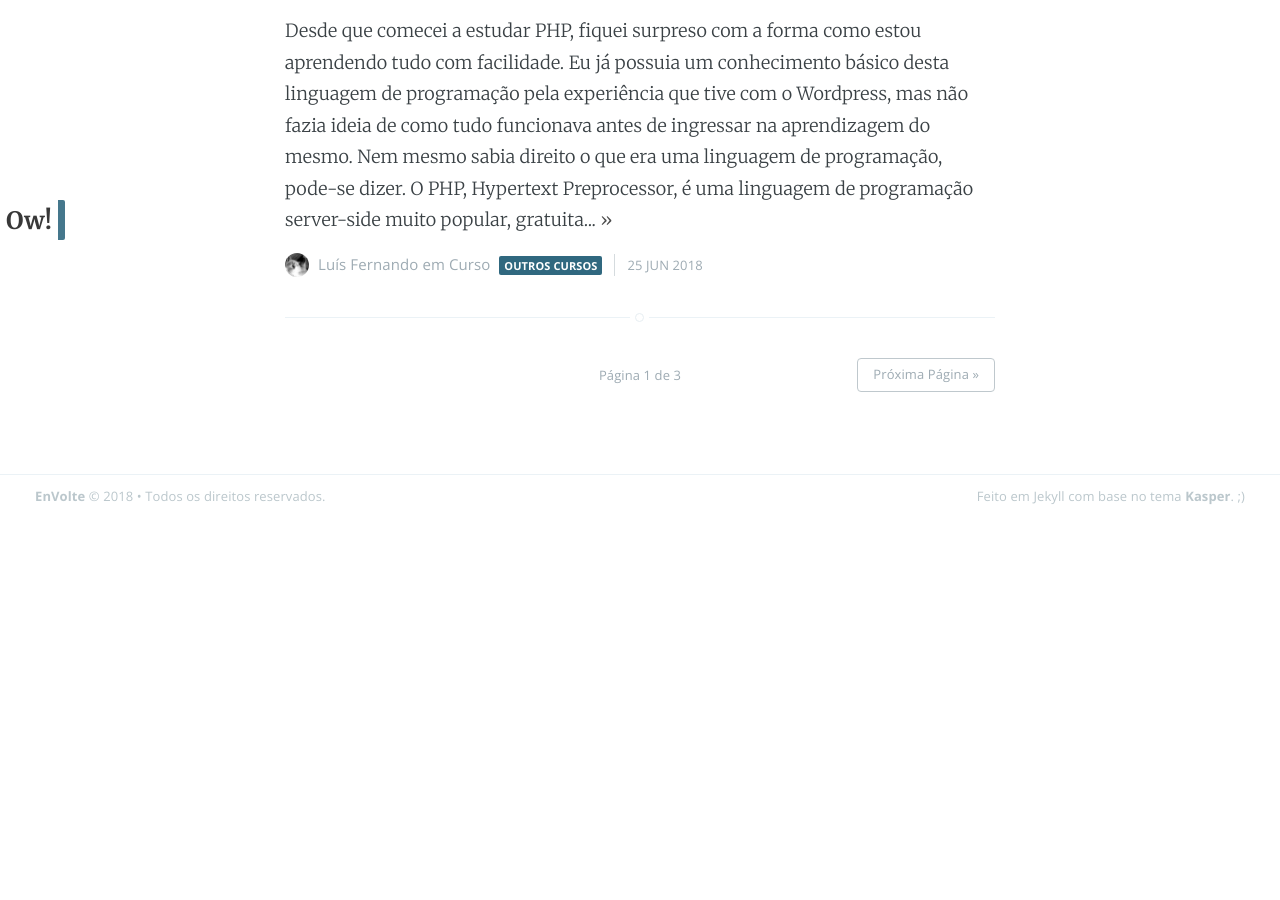
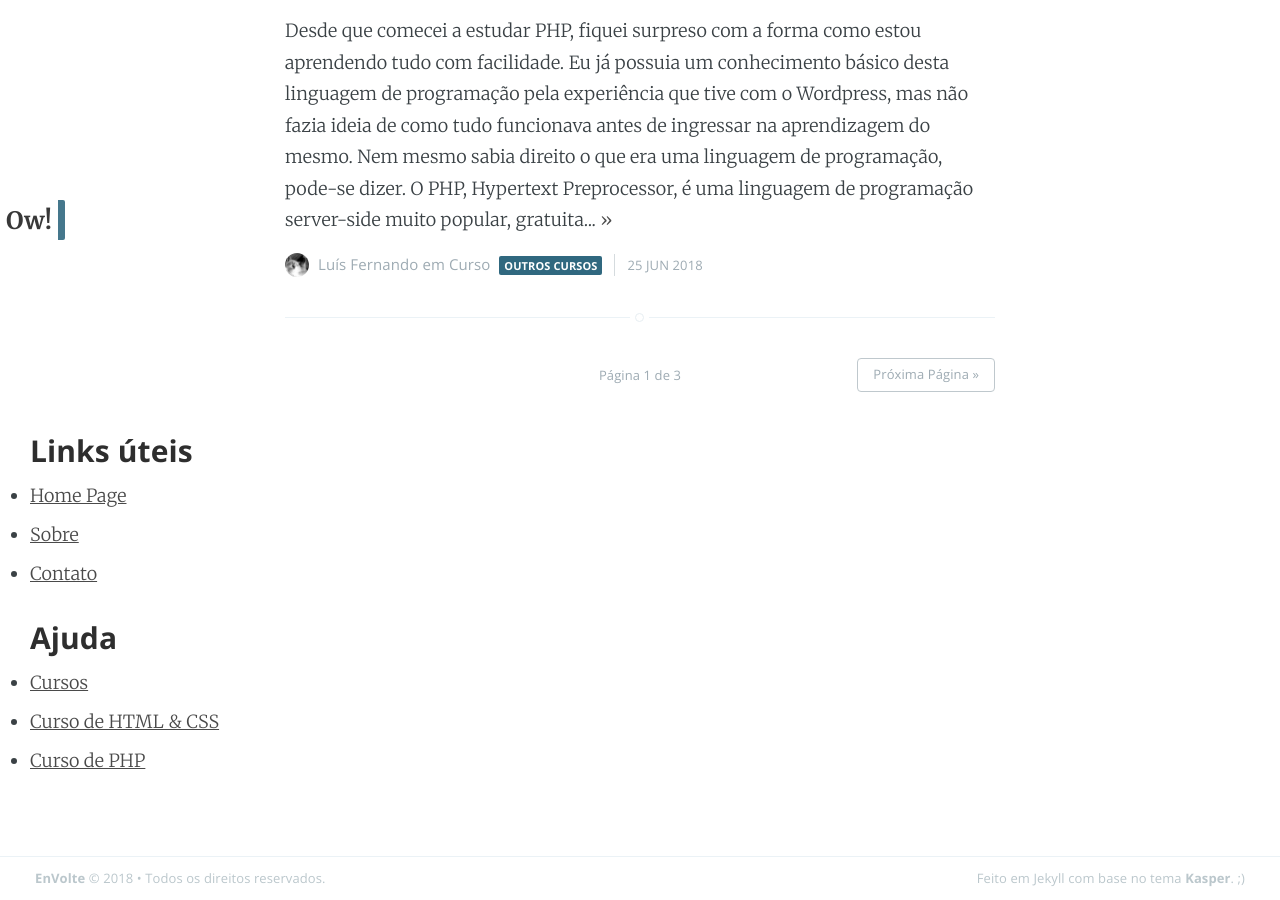
Before and after one commit to EnVolte/envolte.github.io, a Jekyll site: the page built from index.html, in a window 1280 px wide and 900 px high, scrolled down 2332 px. Built offline with Jekyll 4.4.1, drawn with Linux system fonts in a browser that asks for light colours; the list of posts is cut into pages by our own code; before the commit the page ends 2850 px from its top, so only the background shows below that.

Commit message:
Update default.html

```diff
--- a/_layouts/default.html
+++ b/_layouts/default.html
@@ -57,6 +57,33 @@ $(document).ready(function(){
 </div>
 
     {{ content }}
+
+
+
+	<footer id="baixo">
+
+<section class="alignleft">
+<ul>
+<h3>Links úteis</h3>
+<li><a href="https://envolte.github.io/">Home Page</a></li>
+<li><a href="https://envolte.github.io/about.html">Sobre</a></li>
+<li><a href="https://envolte.github.io/contato.html">Contato</a></li>
+</ul>
+</section>
+
+<section class="alignright">
+<ul>
+<h3>Ajuda</h3>
+<li><a href="https://envolte.github.io/cursos.html">Cursos</a></li>
+<li><a href="https://envolte.github.io/Curso-HTML-CSS.html">Curso de HTML & CSS</a></li>
+<li><a href="https://envolte.github.io/Curso-PHP.html">Curso de PHP</a></li>
+</ul>
+</section>
+
+</footer>
+
+
+
     <footer class="site-footer clearfix">
       <section class="copyright">
         <a href="{{ site.baseurl }}">{{ site.name }}</a> &copy;
```
